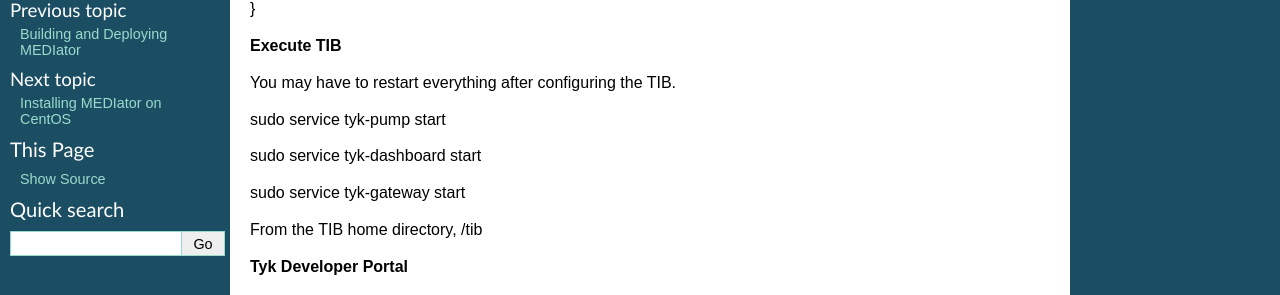
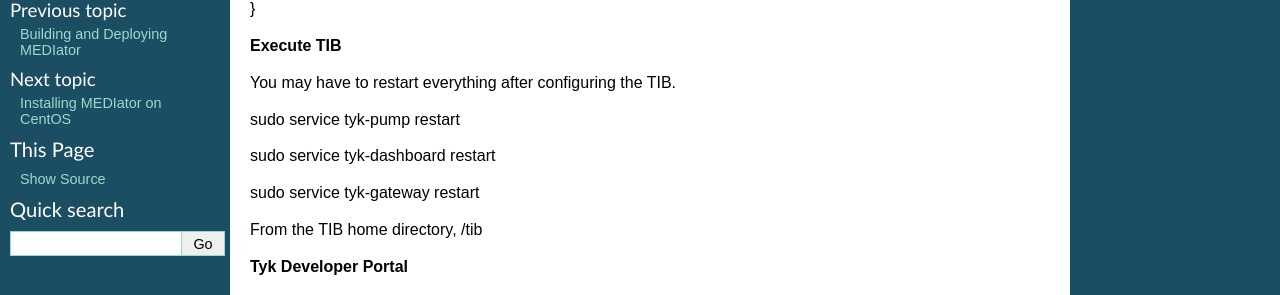
Before and after one commit to pradeeban/mediator, a Sphinx documentation site: the page built from docs/source/sections/API-Gateway.rst, in a window 1280 px wide and 900 px high, scrolled down 4289 px. Shown: the part 149-444 px from the top of the window. Built offline with Sphinx 7.4.7, drawn with Linux system fonts in a browser that asks for light colours.

Commit message:
Configure TIB.

```diff
--- a/docs/source/sections/API-Gateway.rst
+++ b/docs/source/sections/API-Gateway.rst
@@ -260,11 +260,11 @@
 
 You may have to restart everything after configuring the TIB.
 
-sudo service tyk-pump start
+sudo service tyk-pump restart
 
-sudo service tyk-dashboard start
+sudo service tyk-dashboard restart
 
-sudo service tyk-gateway start
+sudo service tyk-gateway restart
 
 
 From the TIB home directory, /tib
```
